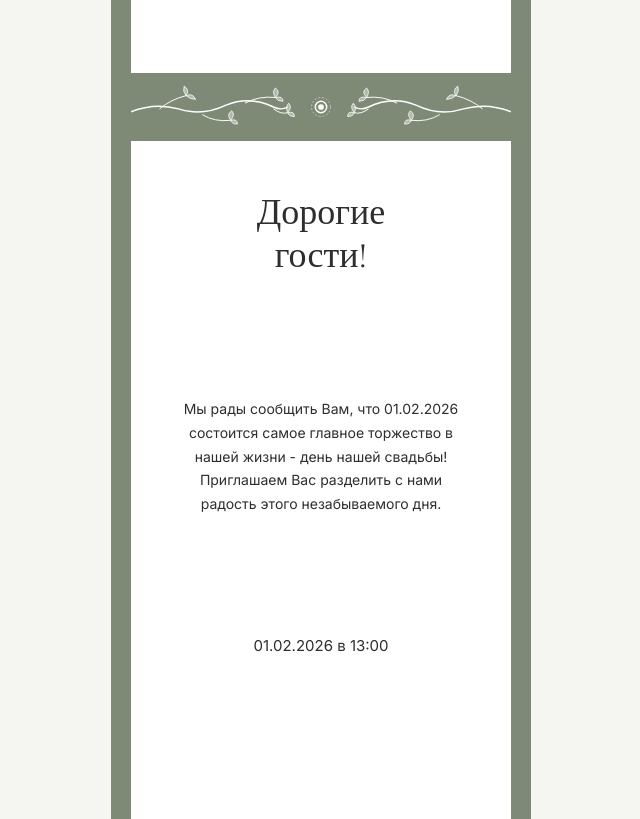
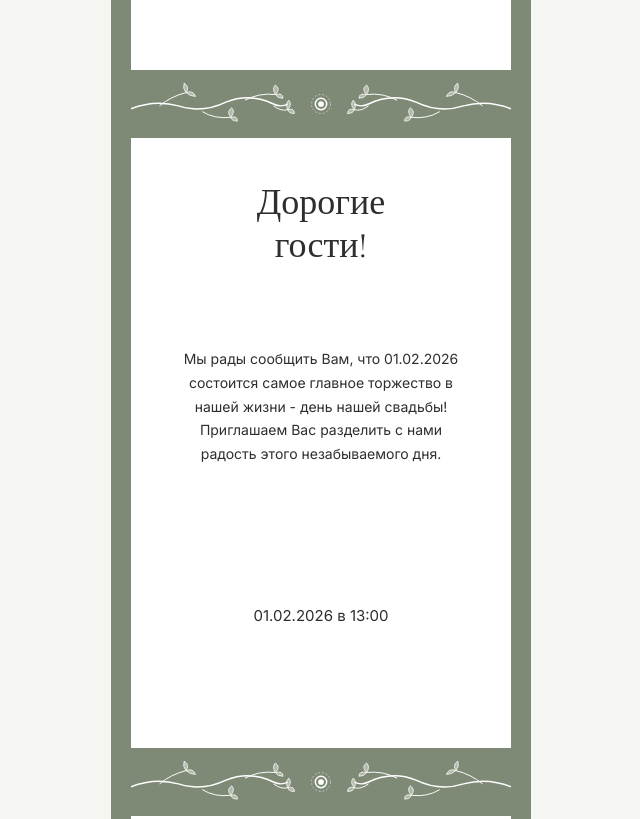
Before and after one commit to beobito/beobito.github.io, a plain HTML site: page index.html in a window 1280 px wide. Shown: the part 560-1379 px from the top of the page, without its empty margins (319-959 px from the left). Drawn offline with nearby package versions, Linux system fonts and the light colour scheme.

Commit message:
Update index.html

```diff
--- a/index.html
+++ b/index.html
@@ -45,6 +45,11 @@ body {
   background: #ffffff;
   padding: 100px 24px;
   text-align: center;
+  height: 610px;
+  max-height: 610px;
+  display: flex;
+  flex-direction: column;
+  justify-content: center;
 }
 
 /* Секция 1: Белая с инициалами */
@@ -115,28 +120,30 @@ body {
 
 /* Секция 2: Белая с текстом приглашения */
 .card-invite {
-  background: #ffffff;
-  padding: 50px 24px;
-  text-align: center;
+  height: 610px;
+  max-height: 610px;
+  display: flex;
+  flex-direction: column;
+  justify-content: center;
 }
 
 .card-invite h2 {
   font-family: 'Cormorant Garamond', serif;
   font-size: 36px;
   font-weight: 400;
-  margin-bottom: 120px;
+  margin-bottom: 80px;
 }
 
 .card-invite p {
   font-size: 14px;
   line-height: 1.7;
-  margin-bottom: 100px;
+  margin-bottom: 60px;
   padding: 0 20px;
 }
 
 .card-invite .datetime {
   font-size: 15px;
-  margin: 120px 0;
+  margin: 80px 0;
 }
 
 .section-title {
@@ -159,6 +166,11 @@ body {
 
 .card-schedule {
   text-align: left;
+  height: 610px;
+  max-height: 610px;
+  display: flex;
+  flex-direction: column;
+  justify-content: center;
 }
 
 .schedule-title {
```
